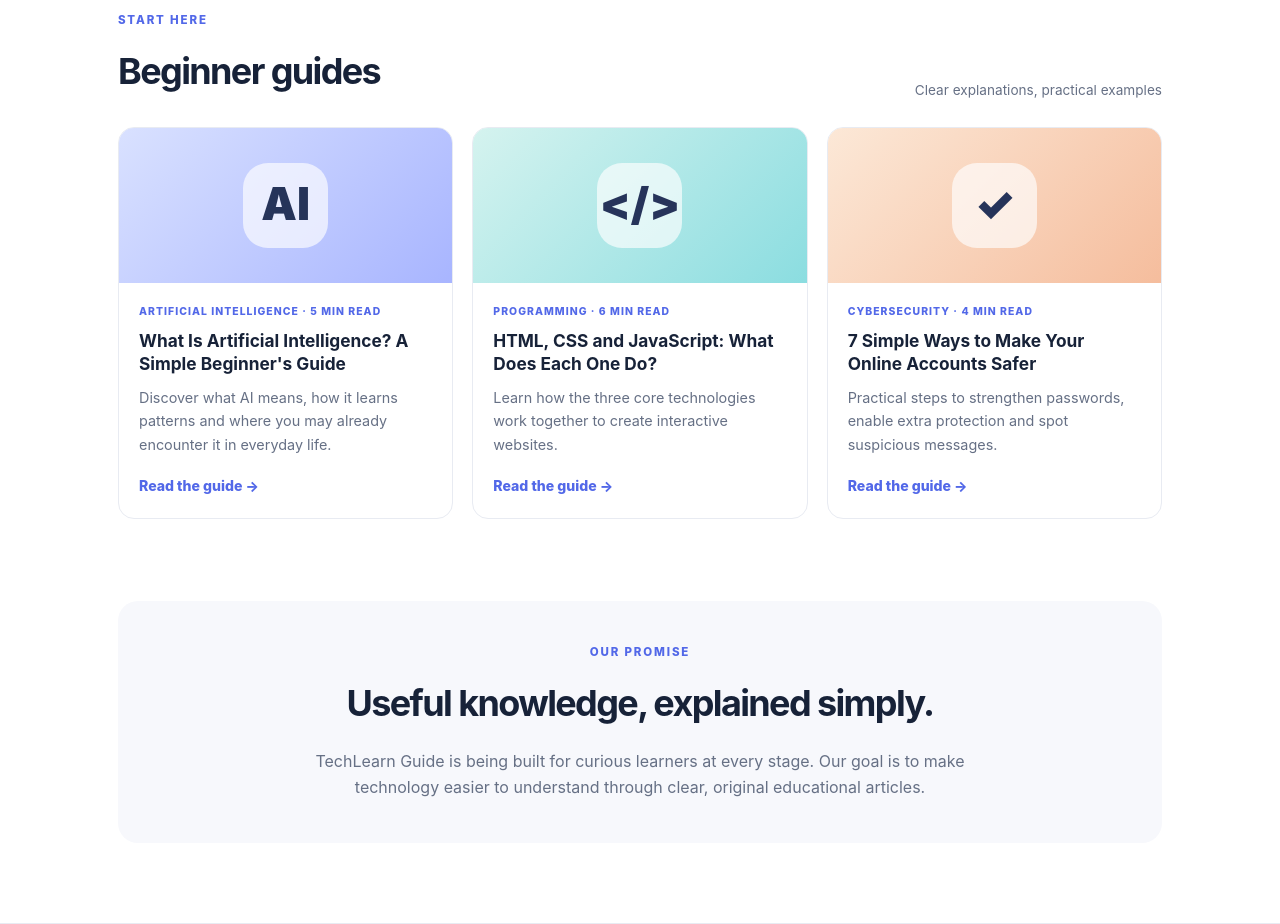
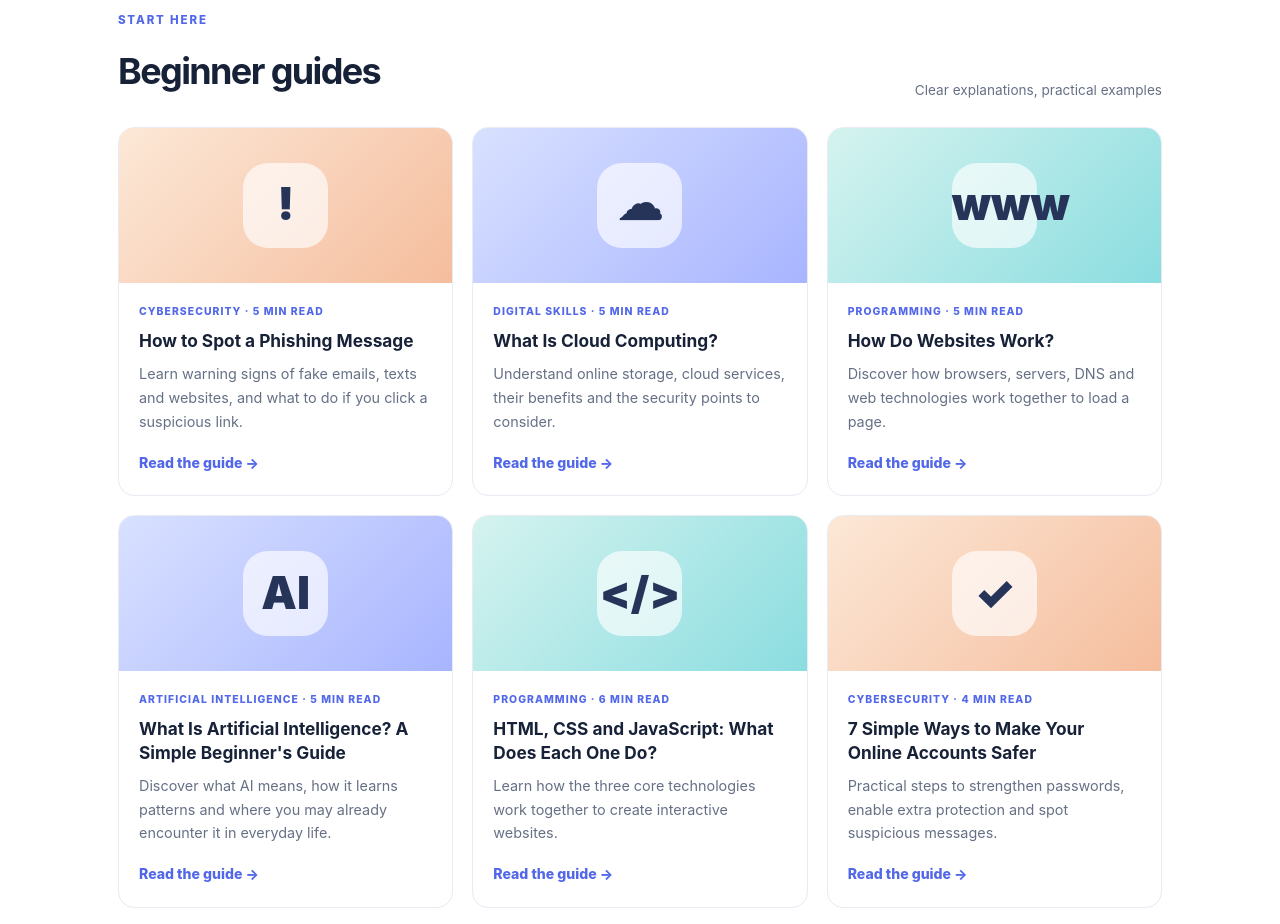
Before and after one commit to Laflame2323/my-project, a plain HTML site: page index.html in a window 1280 px wide. Shown: the part 1220-2144 px from the top of the page. Drawn offline with Linux system fonts and the light colour scheme.

Commit message:
Feature three new educational guides on homepage

```diff
--- a/index.html
+++ b/index.html
@@ -65,6 +65,9 @@
     <section class="section latest-section" id="latest">
       <div class="section-heading"><div><p class="eyebrow">START HERE</p><h2>Beginner guides</h2></div><span class="muted">Clear explanations, practical examples</span></div>
       <div class="article-grid">
+        <article class="article-card"><div class="article-art art-safe"><span>!</span></div><div class="article-body"><p class="article-meta">CYBERSECURITY · 5 MIN READ</p><h3>How to Spot a Phishing Message</h3><p>Learn warning signs of fake emails, texts and websites, and what to do if you click a suspicious link.</p><a class="text-link" href="articles/how-to-spot-phishing.html">Read the guide →</a></div></article>
+        <article class="article-card"><div class="article-art art-ai"><span>☁</span></div><div class="article-body"><p class="article-meta">DIGITAL SKILLS · 5 MIN READ</p><h3>What Is Cloud Computing?</h3><p>Understand online storage, cloud services, their benefits and the security points to consider.</p><a class="text-link" href="articles/what-is-cloud-computing.html">Read the guide →</a></div></article>
+        <article class="article-card"><div class="article-art art-code"><span>www</span></div><div class="article-body"><p class="article-meta">PROGRAMMING · 5 MIN READ</p><h3>How Do Websites Work?</h3><p>Discover how browsers, servers, DNS and web technologies work together to load a page.</p><a class="text-link" href="articles/how-websites-work.html">Read the guide →</a></div></article>
         <article class="article-card">
           <div class="article-art art-ai"><span>AI</span></div>
           <div class="article-body"><p class="article-meta">ARTIFICIAL INTELLIGENCE · 5 MIN READ</p><h3>What Is Artificial Intelligence? A Simple Beginner's Guide</h3><p>Discover what AI means, how it learns patterns and where you may already encounter it in everyday life.</p><a class="text-link" href="articles/what-is-ai.html">Read the guide →</a></div>
```
